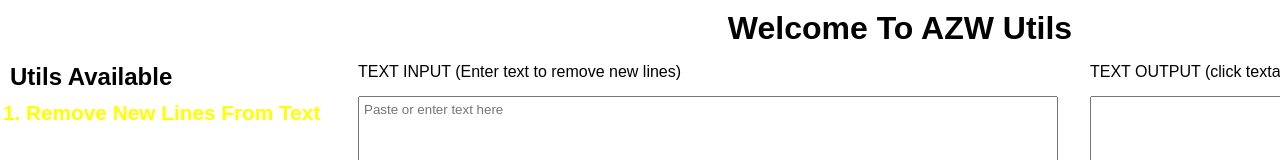
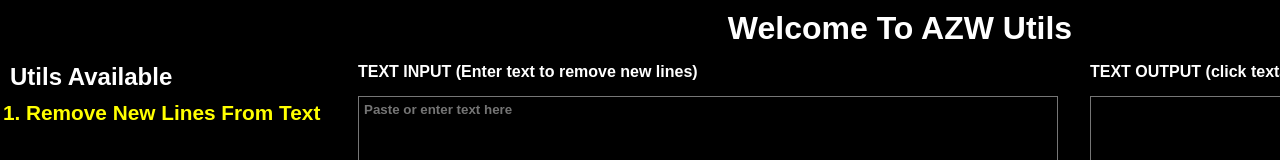
Before and after one commit to azwdevops/azwdevops.github.io, a plain HTML site: page azw-utils/index.html in a window 1280 px wide. Shown: the top 160 px of the page. Drawn offline with Linux system fonts and the light colour scheme.

Commit message:
fix: changed azw utils to dark theme

```diff
--- a/azw-utils/styles.css
+++ b/azw-utils/styles.css
@@ -3,10 +3,10 @@
     padding: 0;
     font-family: 'Poppins', sans-serif;
     box-sizing: border-box;
+    background-color: black;
 }
 
 body {
-    /* background-color: #bbc6fa; */
     padding: 10px;
     font-size: 1;
     width: 1800px;
@@ -16,6 +16,15 @@ body {
 h1 {
     text-align: center;
     margin-bottom: 1rem;
+}
+
+h1,
+h3,
+h4,
+label,
+textarea {
+    color: white;
+    font-weight: bold;
 }
 
 .container {
```
